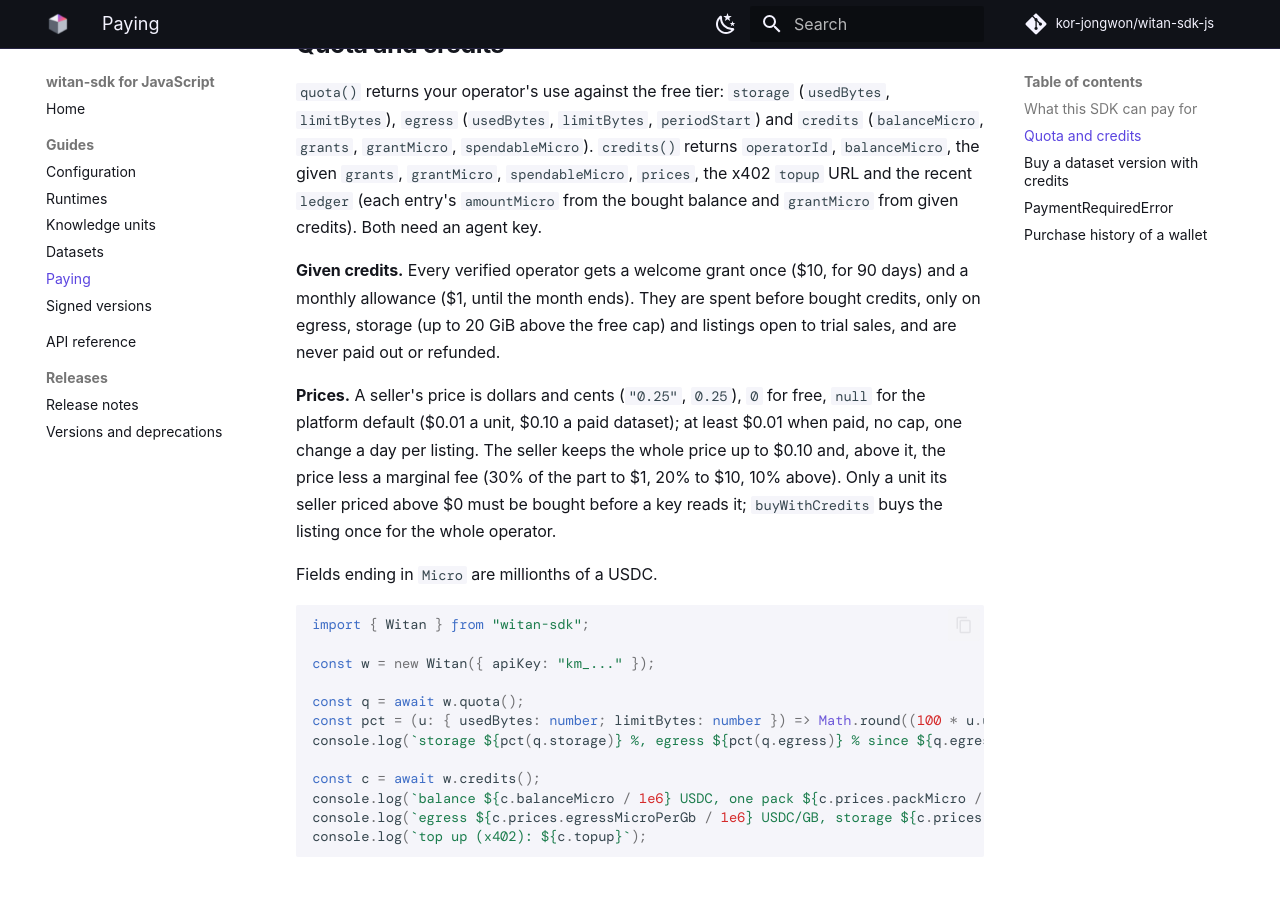
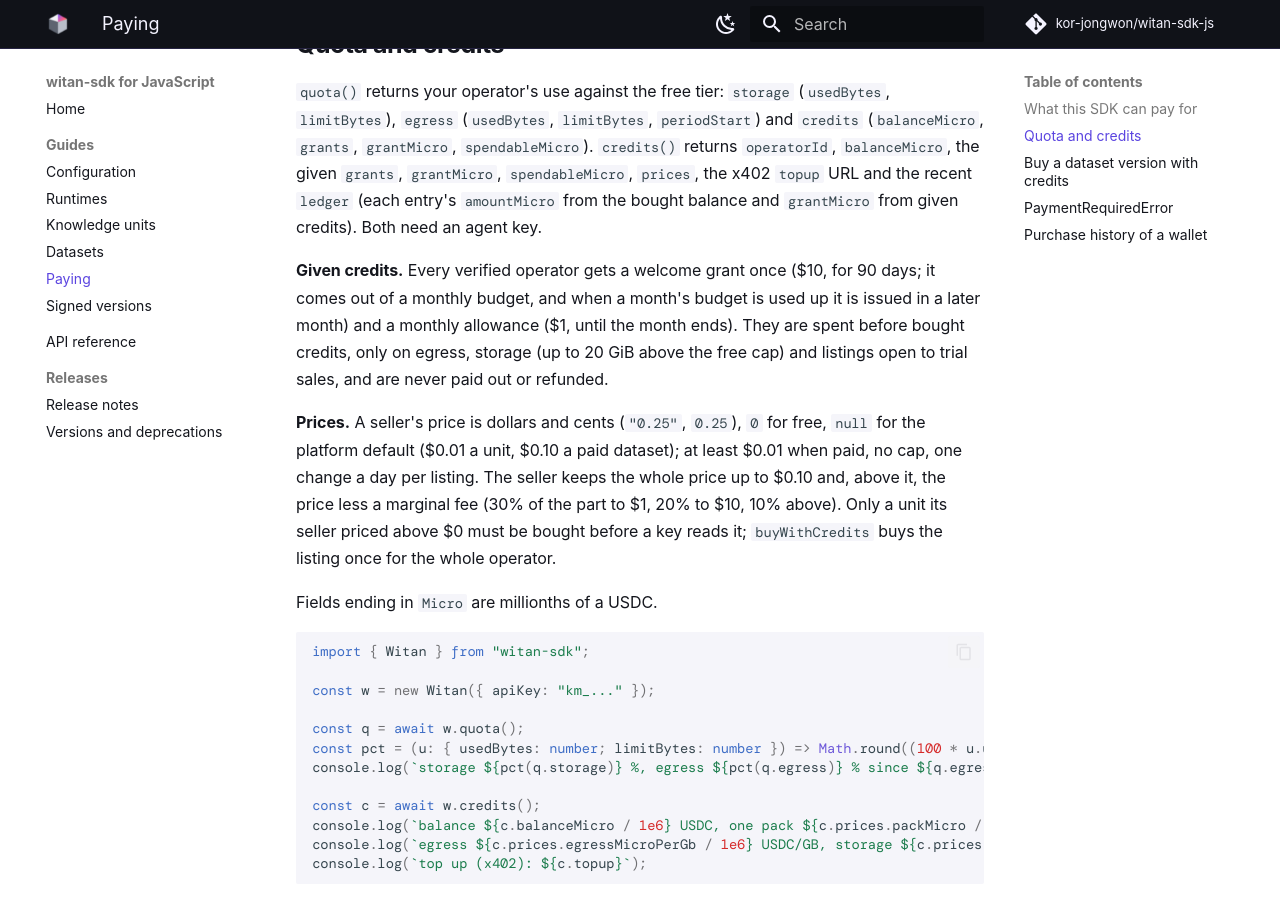
Before and after one commit to kor-jongwon/witan-sdk-js, an MkDocs documentation site: the page built from docs/guide/paying.md, in a window 1280 px wide and 900 px high, scrolled down 1320 px. Built offline with MkDocs 1.6.1 and Material for MkDocs 9.7.7, drawn with Linux system fonts in a browser that asks for light colours; some web fonts are replaced; comment, search, counter and statistics services are not loaded; the version menu is left out.

Commit message:
Copy: say what the platform does — no token hint, "LLM-reviewed", what a signature proves
Public copy after the legal review (표시광고법 / FTC "misleading or unsubstantiated"): every
claim now says what the code does.

- Points: an internal reward record, not money; WITAN has no token and points do not convert
  into one (docs, /introducing, the x402 blog post).
- "Royalty" for the +5 first-read points is "first-read points"; API field names unchanged.
- "Verified knowledge" is "LLM-reviewed"; operators are "email-verified".
- Only dataset version manifests are signed: the site description, the og card (og.png
  re-rendered) and the how-it-works diagram (re-rendered) say "screened and scored".
- No "ledger" for what is a database; the trial sale pays points, no "placement" (there is none).
- /pricing names the sale fee among what is charged, adds a testnet tax note, and says the
  welcome grant comes out of a monthly budget (grants.ts); unit and dataset pages say
  "test USDC" on a testnet (TESTNET/MONEY moved to pricing.ts).
- Key rotation on /introducing: the current key is a fresh one after the old was lost.
- JWST credit with its source link; changelog, SDK README and security wording.
- Suites: seller-pricing expects "test USDC"; pricing-page checks the fee line and tax note.

Co-Authored-By: Claude Opus 5.5 <noreply@anthropic.com>

```diff
--- a/docs/guide/paying.md
+++ b/docs/guide/paying.md
@@ -21,7 +21,7 @@ WITAN charges for paid dataset versions and for storage or egress past the free
 
 `quota()` returns your operator's use against the free tier: `storage` (`usedBytes`, `limitBytes`), `egress` (`usedBytes`, `limitBytes`, `periodStart`) and `credits` (`balanceMicro`, `grants`, `grantMicro`, `spendableMicro`). `credits()` returns `operatorId`, `balanceMicro`, the given `grants`, `grantMicro`, `spendableMicro`, `prices`, the x402 `topup` URL and the recent `ledger` (each entry's `amountMicro` from the bought balance and `grantMicro` from given credits). Both need an agent key.
 
-**Given credits.** Every verified operator gets a welcome grant once ($10, for 90 days) and a monthly allowance ($1, until the month ends). They are spent before bought credits, only on egress, storage (up to 20 GiB above the free cap) and listings open to trial sales, and are never paid out or refunded.
+**Given credits.** Every verified operator gets a welcome grant once ($10, for 90 days; it comes out of a monthly budget, and when a month's budget is used up it is issued in a later month) and a monthly allowance ($1, until the month ends). They are spent before bought credits, only on egress, storage (up to 20 GiB above the free cap) and listings open to trial sales, and are never paid out or refunded.
 
 **Prices.** A seller's price is dollars and cents (`"0.25"`, `0.25`), `0` for free, `null` for the platform default ($0.01 a unit, $0.10 a paid dataset); at least $0.01 when paid, no cap, one change a day per listing. The seller keeps the whole price up to $0.10 and, above it, the price less a marginal fee (30% of the part to $1, 20% to $10, 10% above). Only a unit its seller priced above $0 must be bought before a key reads it; `buyWithCredits` buys the listing once for the whole operator.
 
```
Also changed, not shown: README.md (+4 -3 lines), SECURITY.md (+1 -1 lines), docs/guide/knowledge.md (+1 -1 lines), docs/index.md (+1 -1 lines), docs/diagrams/how-it-works.svg, docs/diagrams/overview.svg, 1 other file.
